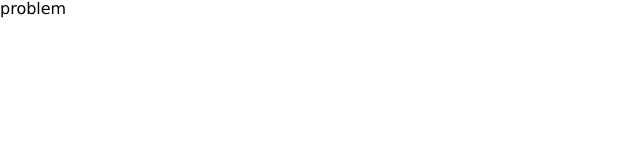
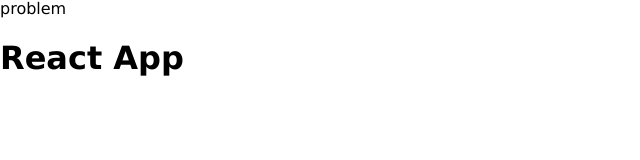
Before and after one commit to JanuszMajdak/lalocomotive, a React app: page frontend/web/public/index.html in a window 1280 px wide. Shown: the whole page, without its empty margins (0-640 px from the left). Built offline with nearby package versions, Linux system fonts and the light colour scheme.

Commit message:
put some text in index.html in public folder

```diff
--- a/frontend/web/public/index.html
+++ b/frontend/web/public/index.html
@@ -31,6 +31,7 @@
     You need to enable JavaScript to run this app.
   </noscript>
   <div id="root"></div>
+  <h1>React App</h1>
   <!--
       This HTML file is a template.
       If you open it directly in the browser, you will see an empty page.
```
Also changed, not shown: frontend/web/src/components/App.js (renamed from frontend/web/components/App.js), frontend/web/src/components/Page.js (renamed from frontend/web/components/Page.js), frontend/web/src/components/PageList.js (renamed from frontend/web/components/PageList.js), frontend/web/src/index.js (renamed from frontend/web/index.js), frontend/web/src/registerServiceWorker.js (renamed from frontend/web/registerServiceWorker.js), frontend/web/src/styles/App.css (renamed from frontend/web/styles/App.css), frontend/web/src/styles/Page.css (renamed from frontend/web/styles/Page.css), frontend/web/src/styles/index.css (renamed from frontend/web/styles/index.css).
